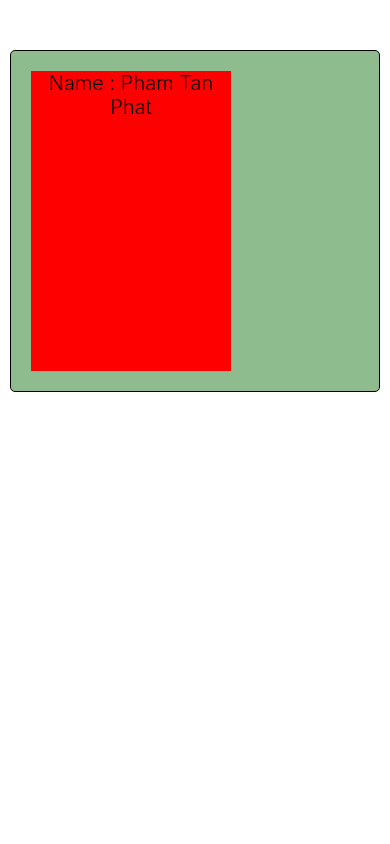
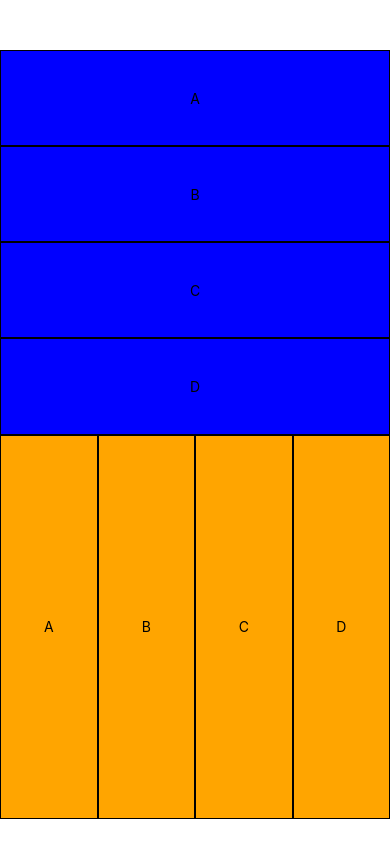
Before and after one commit to phamtanphat/Reactnative18052020, a React Native app: screen / in a window 390 px wide. Built offline with nearby package versions, Linux system fonts and the light colour scheme.

Commit message:
bai tap 1

```diff
--- a/App.js
+++ b/App.js
@@ -1,32 +1,77 @@
 import React, { Component } from 'react'
-import { Text, View } from 'react-native'
+import { Text, View , StyleSheet} from 'react-native'
 
+// Flex box
 class App extends Component {
   render() {
     return (
-      <View style={{
-        marginTop : 50 ,
-        backgroundColor : 'darkseagreen',
-        borderRadius: 5 ,
-        marginHorizontal : 10,
-        padding: 20,
-        borderColor : 'black',
-        borderWidth : 1,
-      }}>
-        <Text
-          style={{
-            fontSize : 20 ,
-            fontWeight : '300' ,
-            textAlign: 'center',
-            width : 200,
-            height: 300,
-            backgroundColor: 'red',
-        }}>
-          Name : Pham Tan Phat
-        </Text>
+      <View style={styles.container}>
+        <View style={styles.containerVertical}>
+          <View style={styles.wrapperText1}>
+            <Text style={styles.textStyleVertical}>A</Text>
+          </View>
+          <View style={styles.wrapperText1}>
+            <Text style={styles.textStyleVertical}>B</Text>
+          </View>
+          <View style={styles.wrapperText1}>
+            <Text style={styles.textStyleVertical}>C</Text>
+          </View>
+          <View style={styles.wrapperText1}>
+            <Text style={styles.textStyleVertical}>D</Text>
+          </View>
+        </View>
+        <View style={styles.containerHorizontal}>
+        <View style={styles.wrapperText2}>
+            <Text style={styles.textStyleVertical}>A</Text>
+          </View>
+          <View style={styles.wrapperText2}>
+            <Text style={styles.textStyleVertical}>B</Text>
+          </View>
+          <View style={styles.wrapperText2}>
+            <Text style={styles.textStyleVertical}>C</Text>
+          </View>
+          <View style={styles.wrapperText2}>
+            <Text style={styles.textStyleVertical}>D</Text>
+          </View>
+        </View>
       </View>
     )
   }
 }
+const styles = StyleSheet.create({
+  container: {
+    marginTop : 50 ,
+    marginBottom: 25,
+    flex: 1,
+    flexDirection : 'column'
+  },
+  containerVertical : {
+    flex : 1,
+    backgroundColor : 'red',
+    flexDirection : 'column'
+  },
+  wrapperText1 : {
+    flex: 1,
+    borderWidth : 1 ,
+    alignItems: 'center',
+    justifyContent : 'center',
+    backgroundColor : 'blue'
+  },
+  textStyleVertical: {
+  },
+  containerHorizontal: {
+    flex : 1 ,
+    backgroundColor: 'yellow',
+    flexDirection : 'row'
+  },
+  wrapperText2 : {
+    flex: 1,
+    borderWidth : 1 ,
+    borderColor :'black',
+    alignItems: 'center',
+    justifyContent : 'center',
+    backgroundColor : 'orange'
+  },
+})
 
 export default App;
```
